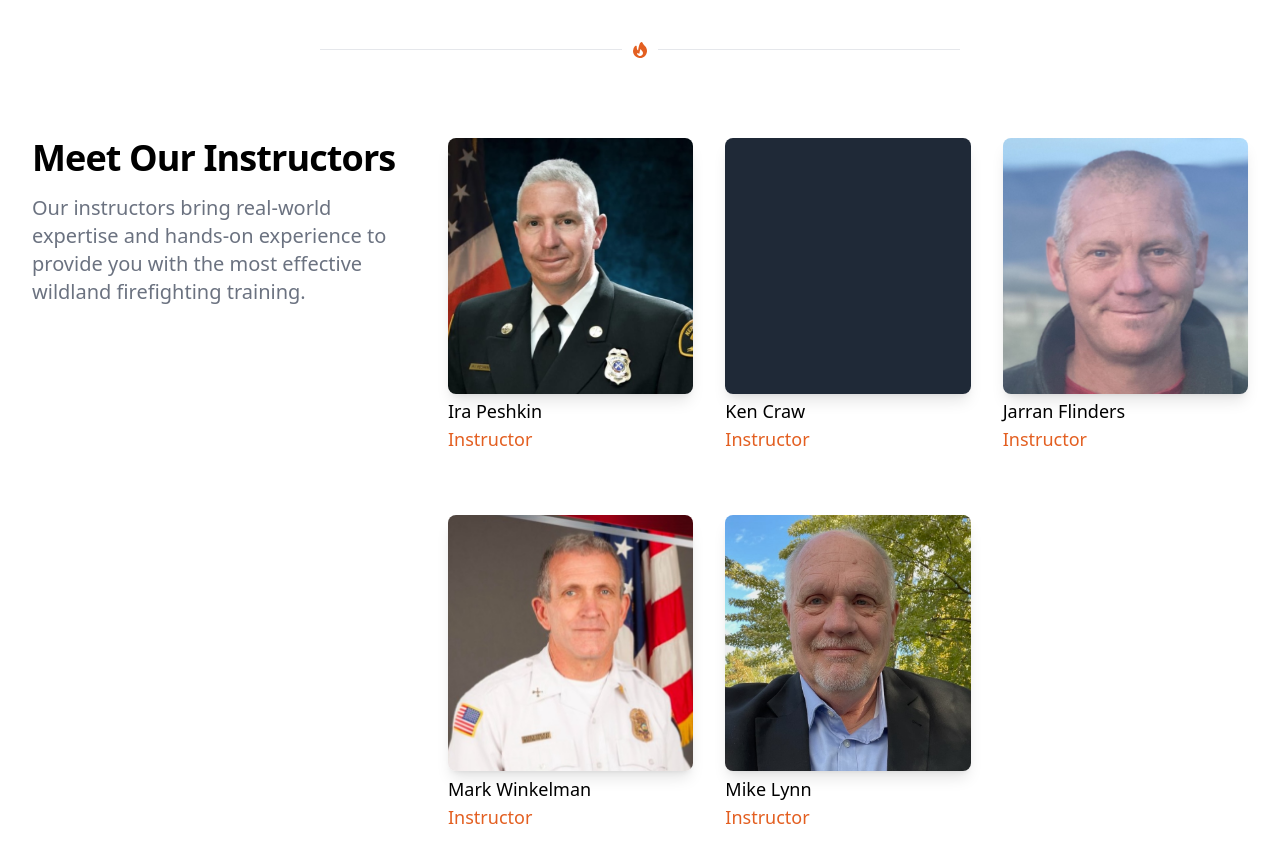
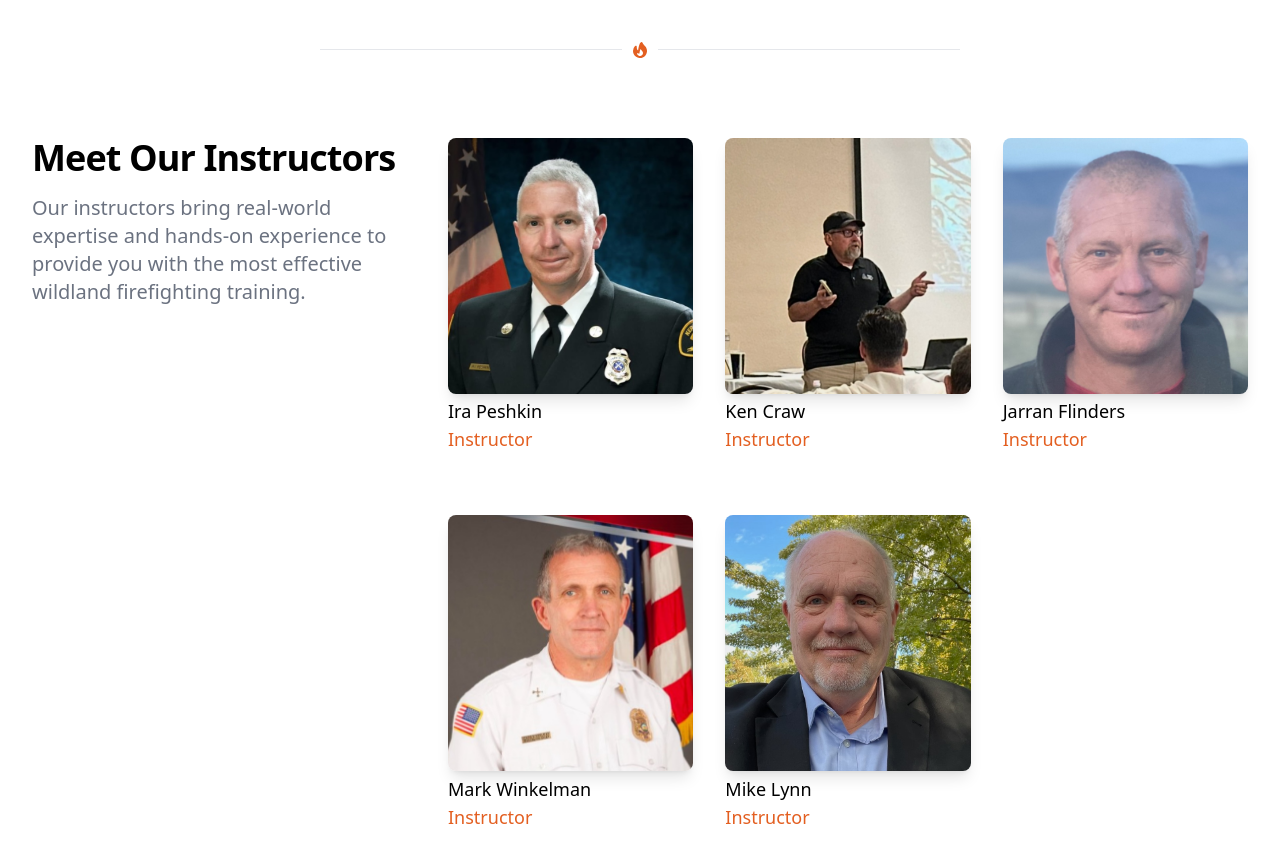
Before and after one commit to trevorhere/afp_next, a Next.js app: page / in a window 1280 px wide. Shown: the part 5300-6162 px from the top of the page. Built offline with nearby package versions, Linux system fonts and the light colour scheme.

Commit message:
add craw

```diff
--- a/pages/index.js
+++ b/pages/index.js
@@ -212,7 +212,7 @@ export default function Home() {
           {
             name: 'Ken Craw',
             role: 'Instructor',
-            imageUrl: '/images/gray.png',
+            imageUrl: '/images/craw/ken_craw.jpg',
             bio: ``
           ,
           },
```
Also changed, not shown: public/images/craw/ken_craw.jpg (added).
